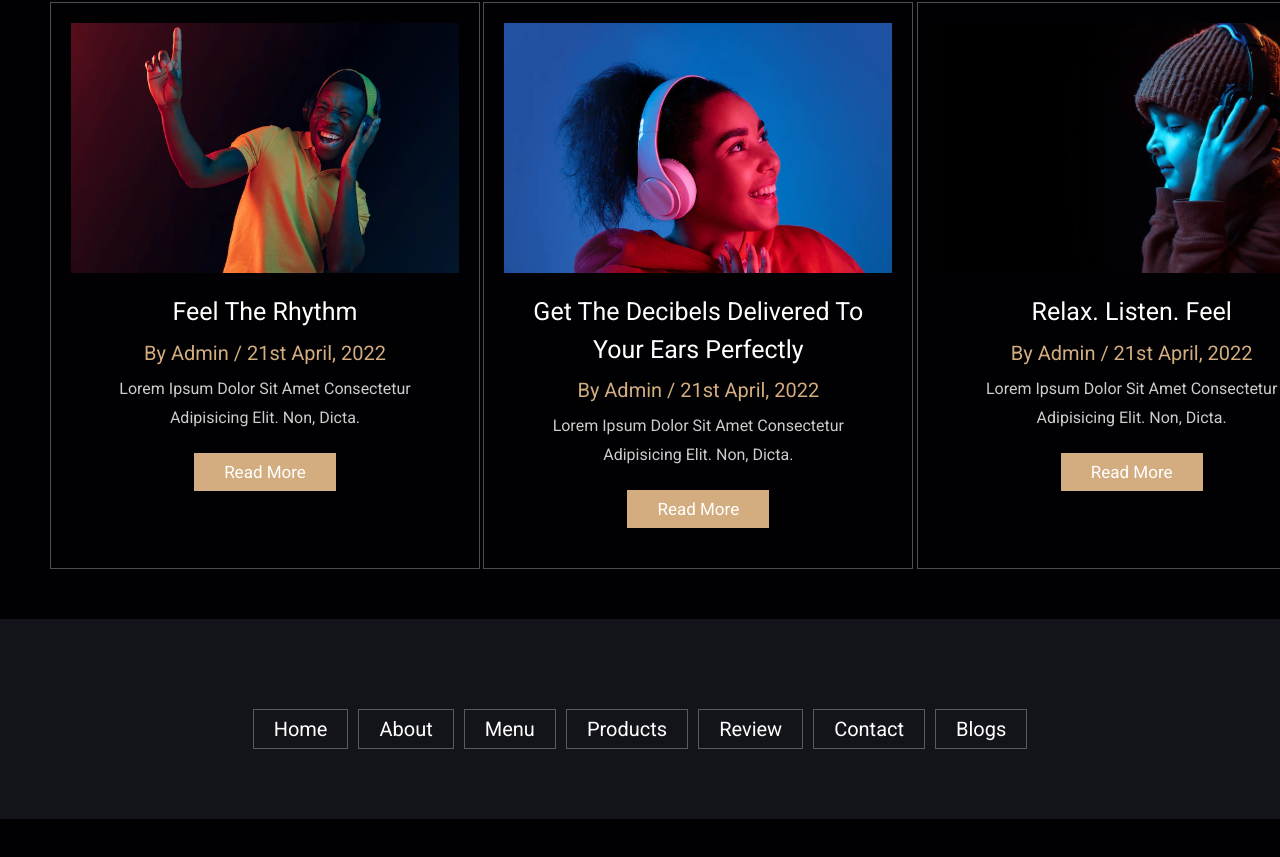
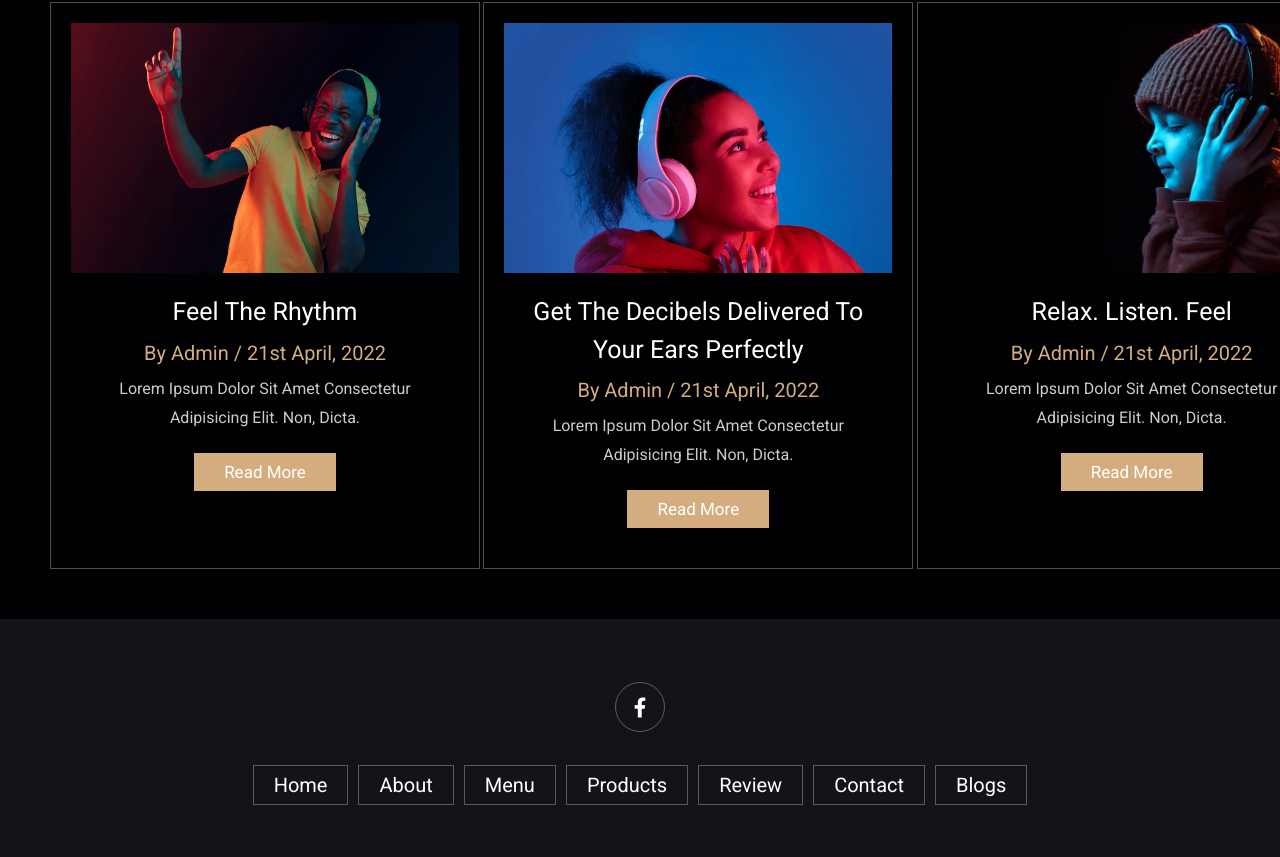
Before and after one commit to Sir-Rumeh/headphones-e-commerce-website.github.io, a plain HTML site: page index.html in a window 1280 px wide. Shown: the part 4600-5457 px from the top of the page. Before the commit the page ends 5419 px from the top, so only its background shows below. Drawn offline with Linux system fonts and the light colour scheme.

Commit message:
implement additional features for web app

```diff
--- a/index.html
+++ b/index.html
@@ -509,7 +509,7 @@
 
 		<section class="footer">
 			<div class="share">
-				<!-- <a href="#" class="fab fa-facebook-f"></a> -->
+				<a href="#" class="fab fa-facebook-f"></a>
 				<!-- <a href="#" class="fab fa-twitter"></a> -->
 				<!-- <a href="#" class="fab fa-instagram"></a> -->
 				<!-- <a href="#" class="fab fa-linkedin"></a> -->
```
